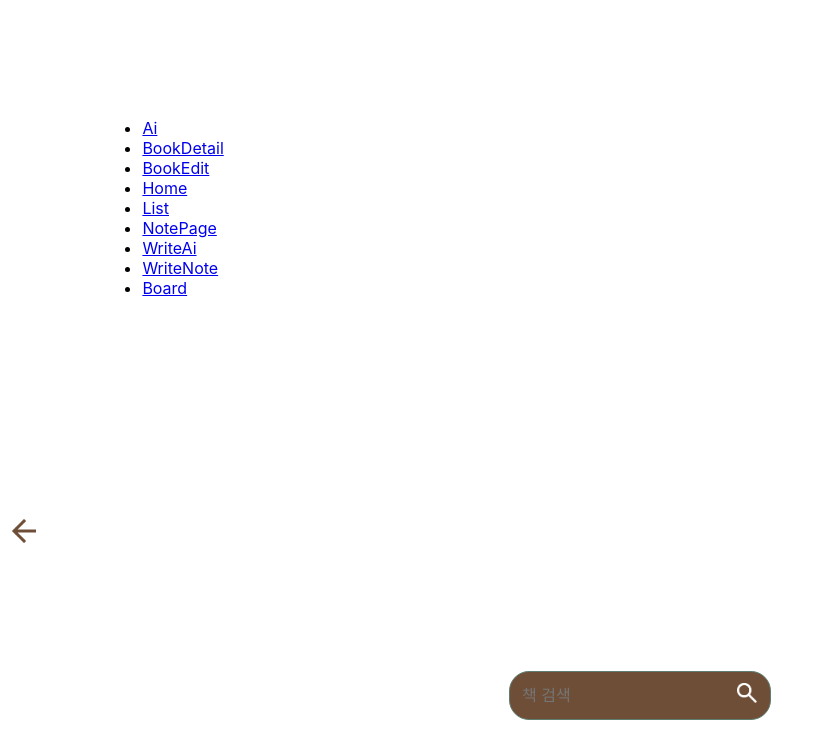
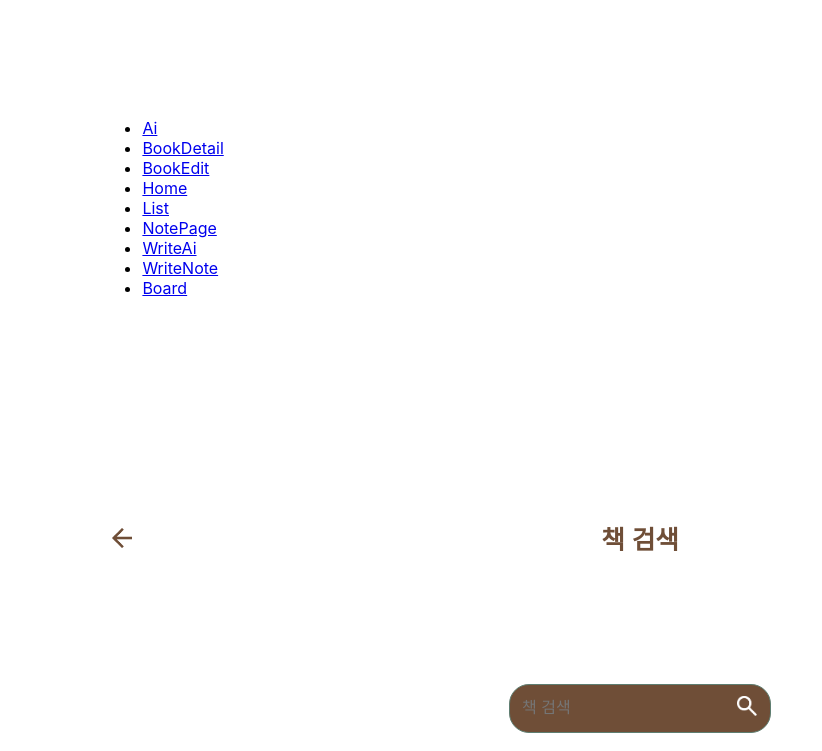
Before and after one commit to chlguss97/AIDok-web, a React (Create React App) app: page /List in a window 1280 px wide. Shown: the top 751 px of the page, without its empty margins (0-822 px from the left). Built offline with nearby package versions, Linux system fonts and the light colour scheme.

Commit message:
06160224

```diff
--- a/src/components/BackBtn.js
+++ b/src/components/BackBtn.js
@@ -5,8 +5,8 @@ const BackBtn= ()=>{
 
 
     const BackIcon= styled.img`
-        width: 24px;
-        height: 24px;
+        width: 20px;
+        height: 20px;
         display: flex;
         `
 
@@ -14,7 +14,9 @@ const BackBtn= ()=>{
         width: 100%;
         display: flex;
         justify-content: start;
-        margin-left: 24px;
+
+
+
 
 
     `
--- a/src/components/Board.js
+++ b/src/components/Board.js
@@ -265,6 +265,17 @@ const Board = () => {
     }
   };
 
+  const Title= styled.p`
+    color: #6F4E37;
+    font-size: 1.6rem;
+    font-weight: bold;
+    text-align: center;
+    text-shadow: 1px 0 white, -1px 0 white , 0 1px white , 0 -1px white;
+    margin-bottom:20%`
+
+
+
+
   useEffect(() => {
     document.addEventListener('mousedown', handleClickOutside);
     return () => {
@@ -274,6 +285,7 @@ const Board = () => {
 
   return (
     <BoardContainer>
+      <Title>커뮤니티</Title>
       {posts.map(post => (
         <PostContainer key={post.id}>
           <PostHeader>
--- a/src/components/BoardComment.js
+++ b/src/components/BoardComment.js
@@ -156,8 +156,11 @@ const BoardComment = () => {
     navigate(-1);
   };
 
+
+
   return (
     <Container>
+
       <Header>
         <BackButton onClick={handleBackClick}>
           <FaArrowLeft />
--- a/src/page/Ai.js
+++ b/src/page/Ai.js
@@ -5,6 +5,7 @@ import AiList from '../components/AiList';
 import BookSlick from '../components/BookSlick';
 import SearchBar from '../components/SearchBar';
 import Toolbar from '../components/Toolbar';
+
 
 const items= [
     {no:1, date: "2024/5/1", text: "text1 ", q: "질문1", a: "질문1"},
@@ -27,7 +28,7 @@ const Ai= ()=>{
 
     return(
         <Container>
-            <Toolbar title={"AI 독서 학습"}></Toolbar>
+            <Title >AI 독서 학습</Title>
             <SearchBar ></SearchBar>
             <BookSlick></BookSlick>
 
@@ -64,6 +65,8 @@ const Container = styled.div`
 
 
 
+
+
 const FloatingButton = styled.button`
   position: fixed;
   bottom: 10%;
@@ -78,3 +81,10 @@ const FloatingButton = styled.button`
   cursor: pointer;
   z-index: 1000;
 `
+const Title= styled.p`
+    color: #6F4E37;
+    font-size: 1.6rem;
+    font-weight: bold;
+    text-align: center;
+    text-shadow: 1px 0 white, -1px 0 white , 0 1px white , 0 -1px ;
+    margin-bottom: 20%;`
--- a/src/page/BookDetail.js
+++ b/src/page/BookDetail.js
@@ -40,7 +40,7 @@ const Title = styled.div`
   text-align: center;
   font-size: 24px;
   font-weight: bold;
-  color: #5F5C5C;
+  color: #6F4E37;
 `;
 
 const ContentWrapper = styled.div`
@@ -142,12 +142,17 @@ const GridBookTitle = styled.div`
   font-weight: bold;
 `;
 
+
+const BackButtonWrapper = styled.div`
+  position: absolute;
+  left: 10%;
+`;
 const BookDetail = () => {
   return (
 
     <Container>
-      <BackBtn></BackBtn>
       <Header>
+      <BackButtonWrapper><BackBtn ></BackBtn></BackButtonWrapper>
         <Title>트렌드 코리아 2023</Title>
       </Header>
       <ContentWrapper>
--- a/src/page/BookEdit.js
+++ b/src/page/BookEdit.js
@@ -1,21 +1,24 @@
-import styled from "styled-components"
+import styled from "styled-components";
 // import BookStatus from "../components/BookStatus"
-import SaveBtn from "../components/SaveBtn"
-import { FaRegCalendarAlt } from "react-icons/fa"
-import BackBtn from "../components/BackBtn"
+import SaveBtn from "../components/SaveBtn";
+import { FaRegCalendarAlt } from "react-icons/fa";
+import BackBtn from "../components/BackBtn";
 
-const BookEdit= ()=>{
+const BookEdit = () => {
+  const save = () => {
+    alert("저장합니다");
+  };
 
-    const save= ()=>{
-        alert("저장합니다")
-    }
-
-    return(
-        <Container style={{textAlign:"center"}}>
+  return (
+    <Container style={{ textAlign: "center" }}>
       <BackBtn></BackBtn>
       <BookInfo>
         <div className="info">
-                    <img className="bookImg" src="https://image.aladin.co.kr/product/23972/99/cover/8963717569_1.jpg" alt="book cover"></img>
+          <img
+            className="bookImg"
+            src="https://image.aladin.co.kr/product/23972/99/cover/8963717569_1.jpg"
+            alt="book cover"
+          ></img>
           <div className="titleAuthor">
             <p>제목: 당신을 기다리고 있어</p>
             <p>저자: 김보영</p>
@@ -24,21 +27,29 @@ const BookEdit= ()=>{
         </div>
       </BookInfo>
       <StatusContainer>
-                <BookStatus color="#6F4E37" $bgcolor="#FAECDC" $bordercolor="#6F4E37">읽고 싶은 책</BookStatus>
-                <BookStatus color="white" $bgcolor="#6F4E37" $bordercolor="white">읽고 있는 책</BookStatus>
-                <BookStatus color="white" $bgcolor="#5E7E71" $bordercolor="white">다 읽은 책</BookStatus>
-                <BookStatus color="white" $bgcolor="#5F5C5C" $bordercolor="white">선택하지 않음</BookStatus>
+        <BookStatus color="#6F4E37" $bgcolor="#FAECDC" $bordercolor="#6F4E37">
+          읽고 싶은 책
+        </BookStatus>
+        <BookStatus color="white" $bgcolor="#6F4E37" $bordercolor="white">
+          읽고 있는 책
+        </BookStatus>
+        <BookStatus color="white" $bgcolor="#5E7E71" $bordercolor="white">
+          다 읽은 책
+        </BookStatus>
+        <BookStatus color="white" $bgcolor="#5F5C5C" $bordercolor="white">
+          선택하지 않음
+        </BookStatus>
       </StatusContainer>
       <Period>
         <HeadText>목표 기간</HeadText>
         <div className="startToEnd">
           <span>시작</span>
           <Date>2024.6.1.</Date>
-                    <FaRegCalendarAlt style={{cursor:'pointer'}} />
+          <FaRegCalendarAlt style={{ cursor: "pointer" }} />
           <span>~</span>
           <span>끝</span>
           <Date>2024.6.1.</Date>
-                    <FaRegCalendarAlt style={{cursor:'pointer'}} />
+          <FaRegCalendarAlt style={{ cursor: "pointer" }} />
         </div>
       </Period>
       <Target>
@@ -46,47 +57,53 @@ const BookEdit= ()=>{
         <div className="graph">
           <Bar>
             <Progress width="50%" />
-                        {/* <div className="progress" width="50%"></div> */}
           </Bar>
-                    <EditBtn>수정</EditBtn>
         </div>
         <div className="numbers">
           <Number $left="0%">0p</Number>
           <Number $left="50%">350p</Number>
           <Number $left="100%">700p</Number>
         </div>
+        <EditBtn>수정</EditBtn>
         <div>
-                    <p className="note"><span className="nickname">배추껍질</span>님의 하루 적정 독서 페이지는 <span className="point">100p</span>입니다.</p>
+          <p className="note">
+            <span className="nickname">배추껍질</span>님의 하루 적정 독서 페이지는{" "}
+            <span className="point">100p</span>입니다.
+          </p>
         </div>
       </Target>
-            <Target style={{marginBottom:"20px"}}>
+      <Target style={{ marginBottom: "20px" }}>
         <HeadText>시간</HeadText>
         <div className="graph">
           <Bar>
             <Progress width="28.57%" />
           </Bar>
-                    <EditBtn>수정</EditBtn>
         </div>
         <div className="numbers">
-                    <Number left="0%">0분</Number>
-                    <Number left="28.57%">200분</Number>
-                    <Number left="100%">700분</Number>
+          <Number $left="0%">0분</Number>
+          <Number $left="28.57%">200분</Number>
+          <Number $left="100%">700분</Number>
         </div>
+        <EditBtn>수정</EditBtn>
         <div>
-                    <p className="note"><span className="nickname">배추껍질</span>님의 하루 적정 독서 시간은 <span className="point">100분</span>입니다.</p>
+          <p className="note">
+            <span className="nickname">배추껍질</span>님의 하루 적정 독서 시간은{" "}
+            <span className="point">100분</span>입니다.
+          </p>
         </div>
       </Target>
       <SaveBtn name="저장하기" onClick={save}></SaveBtn>
     </Container>
-    )
-}
+  );
+};
 
-export default BookEdit
+export default BookEdit;
 
-const BookInfo= styled.div`
+const BookInfo = styled.div`
   display: flex;
+  justify-content: center;
 
-    .info{
+  .info {
     display: flex;
     flex-direction: row;
     align-items: center;
@@ -94,158 +111,149 @@ const BookInfo= styled.div`
     height: 200px;
   }
 
-    .bookImg{
+  .bookImg {
     height: 150px;
     margin: 16px;
-        border: 1px solid #6F4E37;
+    border: 1px solid #6f4e37;
     border-radius: 5px;
   }
 
-    .titleAuthor{
+  .titleAuthor {
     height: 150px;
     margin-right: auto;
     text-align: start;
 
-        >p{
+    > p {
       margin: 10px 0;
-            color: #6F4E37;
+      color: #5F5C5C;
       font-size: 14px;
+      font-weight: bold;
     }
+  }
+`;
 
-    }
-`
-
-const StatusContainer= styled.div`
+const StatusContainer = styled.div`
   height: 100px;
-    width: 360px;
-    display: flex;
-    flex-wrap: wrap;
+  width: 80%;
+  display: grid;
+  grid-template-columns: repeat(2, 1fr);
+  grid-gap: 10px;
   justify-content: center;
   align-items: center;
   margin: 0 auto;
+`;
 
-    >div{
-        margin: 5px 10px;
-    }
-`
-
-const BookStatus= styled.div`
+const BookStatus = styled.div`
   display: inline-block;
-    width: 120px;
+  width: 100%;
   height: 2rem;
+  padding: 2px;
   line-height: 2rem;
   text-align: center;
   border-radius: 5px;
-    border: 2px dashed ${(props)=>props.bordercolor};
-    color: ${(props)=>props.color};
-    background-color: ${(props)=>props.bgcolor};
+  border: 2px dashed ${(props) => props.$bordercolor};
+  color: ${(props) => props.color};
+  background-color: ${(props) => props.$bgcolor};
   font-size: 14px;
   font-weight: bold;
   vertical-align: center;
   cursor: pointer;
 
-    >p{
+  > p {
     padding: 0;
     margin: 0;
   }
-`
+`;
 
-const Period= styled.div`
-
-    .startToEnd{
+const Period = styled.div`
+  .startToEnd {
     display: flex;
     justify-content: space-between;
-        width: 300px;
-        color: #6F4E37;
+    width: 100%;
+    color: #6f4e37;
     margin: 0 auto;
 
-        >span{
+    > span {
       font-size: 12px;
     }
   }
+`;
 
-
-`
-
-const Target= styled.div`
+const Target = styled.div`
   display: flex;
   flex-direction: column;
   justify-content: center;
   align-items: center;
 
-    .graph{
+  .graph {
     position: relative;
-        width: 90%;
+    width: 95%;
     text-align: end;
   }
 
-    .numbers{
+  .numbers {
     height: auto;
     position: relative;
-        width: 220px;
+    width: 90%;
     padding: 0;
     margin: 0;
-        margin-bottom: 20px;
+    margin-bottom: 5px;
   }
 
-    .note{
+  .note {
     font-size: 12px;
-        color: #5F5C5C;
+    color: #5f5c5c;
     margin: 20px;
 
-        .nickname{
-            color: #5E7E71;
+    .nickname {
+      color: #5e7e71;
       font-weight: bold;
     }
 
-        .point{
-            color: #5E7E71;
+    .point {
+      color: #5e7e71;
       font-weight: bold;
     }
   }
-`
+`;
 
-const Number= styled.span`
+const Number = styled.span`
   font-size: 10px;
   position: absolute;
-    left: ${(props)=>props.left};
+  left: ${(props) => props.$left};
   transform: translate(-50%);
   width: 35px;
-`
+`;
 
-const Bar= styled.div`
-    /* font-size: 11px; */
-    position: absolute;
-    top: 50%;
-    left: 50%;
-    transform: translate(-50%, -50%);
-    width: 220px;
+const Bar = styled.div`
+  position: relative;
+  width: 100%;
+  height: 22.7px;
+  background-color: #5e7e71;
+`;
+
+const Progress = styled.div`
+  width: ${(props) => props.width};
   height: 20px;
-    background-color: #5E7E71;
-`
+  background-color: #6f4e37;
+`;
 
-const Progress= styled.div`
-    width: ${(props)=>props.width};
-    height: 20px;
-    background-color: #6F4E37;
-`
-
-const Date= styled.span`
+const Date = styled.span`
   font-size: 12px;
   font-weight: bold;
-    color: #5F5C5C;
-`
+  color: #5f5c5c;
+`;
 
-const HeadText= styled.p`
-    color: #6F4E37;
+const HeadText = styled.p`
+  color: #6f4e37;
   font-size: 14px;
   font-weight: bold;
   margin-top: 20px;
   text-align: center;
-`
+`;
 
-const EditBtn= styled.button`
-    background-color: #6F4E37;
+const EditBtn = styled.button`
+  background-color: #6f4e37;
   border: none;
   border-radius: 2px;
   color: white;
@@ -253,13 +261,13 @@ const EditBtn= styled.button`
   height: 1.5rem;
   font-size: 10px;
   cursor: pointer;
+  z-index: 1;
+  margin-top: 5%;
+`;
 
-`
-
-const Container= styled.div`
+const Container = styled.div`
   padding-top: 8%;
   padding-bottom: 35%;
   padding-left: 8%;
   padding-right: 8%;
-
-`
+`;
--- a/src/page/Home.js
+++ b/src/page/Home.js
@@ -9,32 +9,14 @@ import CircleBook2 from "../components/CircleBook2";
 import React, { useRef } from "react";
 import { useEffect, useState } from "react";
 import SearchBar from "../components/SearchBar";
-import Toolbar from "../components/Toolbar";
 
 const Home = () => {
   const sliderRef = useRef(null);
   const centerSlideIndexRef = useRef(null);
 
-
-  function aaa(message){
-    console.log(message)
+  function aaa(message) {
+    console.log(message);
   }
-
-
-
-
-  // useEffect(() => {
-  //   // const query = '사랑'
-  //   const url =
-  //     "./backend/naver_search.php?query=" +
-  //     information.query +
-  //     "&display=" +
-  //     100;
-  //   fetch(url)
-  //     .then((res) => res.json())
-  //     .then((json) => setImages(json.items))
-  //     .catch((e) => alert(e.message));
-  // }, [information]);
 
   const handleAfterChange = (currentSlide) => {
     if (sliderRef.current) {
@@ -50,34 +32,26 @@ const Home = () => {
     dots: true,
     infinite: false,
     speed: 500,
-    slidesToShow: 1, // 한번에 보여줄 슬라이드 개수
-    slidesToScroll: 1, // 한번에 보여줄 슬라이드 개수
-    // centerMode: true 양옆 카드들 보여짐 근데 작아져서 ...
+    slidesToShow: 1,
+    slidesToScroll: 1,
   };
+
   const circleBookItemSettings = {
     dots: true,
     infinite: true,
     speed: 500,
-    slidesToShow: 3, // 한번에 보여줄 슬라이드 개수
-    slidesToScroll: 1, // 한번에 보여줄 슬라이드 개수
+    slidesToShow: 3,
+    slidesToScroll: 1,
     afterChange: handleAfterChange,
   };
 
-
-  const Title= styled.p`
-    color: #6F4E37;
-    font-size: 2rem;
-    font-weight: bold;
-    text-align: center;
-    text-shadow: 1px 0 #5E7E71, -1px 0 #5E7E71, 0 1px #5E7E71, 0 -1px #5E7E71;
-`
-
   return (
     <div>
-    <Title title={"홈"}></Title>
+      <TitleContainer>
+        <img src={userImg} alt="user" className="user" />
+        <Title>홈 화면</Title>
+      </TitleContainer>
       <Container>
-    <img src={userImg} alt="user" className="user"></img>
-
         <BookCardStyledSlider {...homeBookItemSettings}>
           <HomeBookItem onClick={() => aaa} />
           <HomeBookItem />
@@ -86,7 +60,7 @@ return (
         </BookCardStyledSlider>
 
         <div className="wantbook">
-        <p id="wantbook" style={{paddingLeft:"5%"}}>읽고 싶은 책</p>
+          <p id="wantbook" style={{ paddingLeft: "5%" }}>읽고 싶은 책</p>
           <CircleBookStyledSlider ref={sliderRef} {...circleBookItemSettings}>
             <CircleBook onClick={() => alert("써클북")} />
             <CircleBook />
@@ -95,8 +69,8 @@ return (
           </CircleBookStyledSlider>
         </div>
 
-      <div className="endbook" >
-        <p id="endbook" style={{paddingLeft:"7%"}}>다 읽은 책</p>
+        <div className="endbook">
+          <p id="endbook" style={{ paddingLeft: "7%" }}>다 읽은 책</p>
           <CircleBookStyledSlider {...circleBookItemSettings}>
             <CircleBook2 />
             <CircleBook2 />
@@ -106,7 +80,6 @@ return (
         </div>
       </Container>
     </div>
-
   );
 };
 
@@ -122,18 +95,17 @@ const Container = styled.div`
     margin-bottom: 10%;
 
     .user {
-      width: 12%;
-      height: 12%;
-
+      width: 10%;
+      height: 10%;
+    }
   }
 
-  }
   #wantbook {
     margin-top: 15%;
     color: #6f4e37;
     font-weight: bold;
+  }
 
-  }
   #endbook {
     margin-top: 15%;
     color: #5e7e71;
@@ -152,13 +124,13 @@ const BookCardStyledSlider = styled(Slider)`
 
   .slick-dots li button:before {
     margin-top: 10px;
-    font-size: 12px; /* 도트의 크기를 조정할 수 있습니다. */
-    color: #e8b897; /* 도트의 색상을 변경할 수 있습니다. */
+    font-size: 12px;
+    color: #e8b897;
     margin-left: -140%;
   }
 
   .slick-dots li.slick-active button:before {
-    color: #6f4e37; /* 활성화된 도트의 색상을 변경할 수 있습니다. */
+    color: #6f4e37;
     margin-top: 10px;
     font-size: 17px;
   }
@@ -170,13 +142,13 @@ const CircleBookStyledSlider = styled(Slider)`
     display: flex;
     justify-content: center;
     align-items: center;
-    transition: transform 0.5s linear; /* 부드러운 확대/축소를 위한 transition 효과 추가 */
+    transition: transform 0.5s linear;
   }
 
   .slick-dots li button:before {
     margin-top: 10px;
-    font-size: 12px; /* 도트의 크기를 조정할 수 있습니다. */
-    color: #e8b897; /* 도트의 색상을 변경할 수 있습니다. */
+    font-size: 12px;
+    color: #e8b897;
   }
 
   .slick-dots li.slick-active button:before {
@@ -187,14 +159,33 @@ const CircleBookStyledSlider = styled(Slider)`
 
   .slick-slide.slick-active .slick-slide-inner {
     ${({ centerSlideIndex }) =>
-      centerSlideIndex === null
-        ? "transform: scale(1);"
-        : "transform: scale(1.9);"}
+      centerSlideIndex === null ? "transform: scale(1);" : "transform: scale(1.9);"}
   }
 
-  // Slider 컴포넌트에 onClick 이벤트가 전달되도록 설정
-  // 클릭 이벤트가 제대로 전달되지 않을 경우 onClick 이벤트를 전파해야 할 수 있습니다.
   .slick-slide div {
     pointer-events: auto;
   }
 `;
+
+const TitleContainer = styled.div`
+  display: flex;
+  justify-content: center;
+  align-items: center;
+  margin-bottom: 20px;
+
+  .user {
+    position: absolute;
+    left: 10px;
+    width: 38px;
+    height: 38px;
+    margin-right: 10px;
+  }
+`;
+
+const Title = styled.p`
+  color: #6F4E37;
+  font-size: 1.6rem;
+  font-weight: bold;
+  text-align: center;
+  text-shadow: 1px 0 white, -1px 0 white, 0 1px white, 0 -1px white;
+`;
--- a/src/page/List.js
+++ b/src/page/List.js
@@ -11,8 +11,9 @@ const Container = styled.div`
   height: 100vh;
   font-family: Arial, sans-serif;
   overflow: hidden; /* Prevents body scroll */
-  padding-top:8%;
-
+  padding-top: 8%;
+  padding-left: 8%;
+  padding-right: 8%;
 `;
 
 const Header = styled.div`
@@ -20,8 +21,31 @@ const Header = styled.div`
   display: flex;
   align-items: center;
   justify-content: center;
-  padding: 10%;
   position: relative; /* Allows positioning of the back button */
+  margin-bottom: 20px;
+
+`;
+
+const BackButtonWrapper = styled.div`
+  position: absolute;
+  left: 10px;
+`;
+
+const Title = styled.p`
+  color: #6F4E37;
+  font-size: 1.6rem;
+  font-weight: bold;
+  text-align: center;
+  text-shadow: 1px 0 white, -1px 0 white, 0 1px white, 0 -1px white;
+  margin: 0; /* Removes default margin */
+`;
+
+const SearchBarWrapper = styled.div`
+  width: 100%;
+  display: flex;
+  justify-content: center;
+  margin-bottom: 20px;
+  margin-top: 10%;
 `;
 
 const Content = styled.div`
@@ -37,7 +61,6 @@ const Content = styled.div`
   overflow-y: auto;
   height: calc(100vh - 120px); /* Adjust height based on header size */
   box-sizing: border-box; /* Include padding in height calculation */
-
 `;
 
 const BookCard = styled.div`
@@ -66,18 +89,18 @@ const BookTitle = styled.div`
   color: #5F5C5C;
 `;
 
-const Icon = styled.img`
-  width: 20px;
-  height: 20px;
-`;
-
 const List = () => {
   return (
     <Container>
-      <BackBtn></BackBtn>
       <Header>
-        <SearchBar placeholder={'책 검색'}></SearchBar>
+        <BackButtonWrapper>
+          <BackBtn />
+        </BackButtonWrapper>
+        <Title>책 검색</Title>
       </Header>
+      <SearchBarWrapper>
+        <SearchBar placeholder={'책 검색'} />
+      </SearchBarWrapper>
       <Content>
         {Array.from({ length: 20 }, (_, index) => (
           <BookCard key={index}>
--- a/src/page/NotePage.js
+++ b/src/page/NotePage.js
@@ -30,7 +30,15 @@ const Container = styled.div`
   display: flex;
   flex-direction: column;
   align-items: center;
+`;
 
+const TitleContainer = styled.div`
+  display: flex;
+  justify-content: center;
+  align-items: center;
+  width: 100%;
+  margin-bottom: 20px;
+  position: relative;
 `;
 
 const FloatingButton = styled.button`
@@ -97,8 +105,8 @@ const BackButton = styled.button`
   background: none;
   border: none;
   cursor: pointer;
-  margin-right: 10px;
-  padding: 0; /* 버튼의 기본 패딩을 제거 */
+  position: absolute;
+  left: 0;
   img {
     width: 20px;
     height: 20px;
@@ -149,9 +157,22 @@ const NotePage = () => {
     setFilteredNotes(filtered);
   };
 
+  const Title= styled.p`
+  color: #6F4E37;
+  font-size: 1.6rem;
+  font-weight: bold;
+  text-align: center;
+  text-shadow: 1px 0 white, -1px 0 white , 0 1px white , 0 -1px white;
+`
+
   return (
     <Container>
-      <BackBtn></BackBtn>
+      <TitleContainer>
+        <BackButton>
+          <img src={backIcon} alt="Back" />
+        </BackButton>
+        <Title>노트</Title>
+      </TitleContainer>
       <SearchBarWrapper>
         <SearchBar
           placeholder="노트 검색"
--- a/src/page/WriteAi.js
+++ b/src/page/WriteAi.js
@@ -63,10 +63,10 @@ export default WriteAi
 
 const Title= styled.p`
     color: #6F4E37;
-    font-size: 2rem;
+    font-size: 1.6rem;
     font-weight: bold;
     text-align: center;
-    text-shadow: 1px 0 #5E7E71, -1px 0 #5E7E71, 0 1px #5E7E71, 0 -1px #5E7E71;
+    text-shadow: 1px 0 white, -1px 0 white , 0 1px white , 0 -1px white;
 `
 
 const Container= styled.div`
--- a/src/page/WriteNote.js
+++ b/src/page/WriteNote.js
@@ -31,7 +31,7 @@ const Header = styled.div`
 `;
 
 const Content = styled.div`
-  width: 80%;
+  width: 85%;
   max-width: 400px;
   border: 2px solid #6F4E37;
   border-radius: 10px;
@@ -39,7 +39,7 @@ const Content = styled.div`
   background-color: #FFFAED;
   box-shadow: 0 4px 8px rgba(0, 0, 0, 0.1);
   overflow-y: auto;
-  height: calc(100vh - 500px); /* Header와 여백을 고려하여 높이 조정 */
+  height: calc(100vh - 350px); /* Header와 여백을 고려하여 높이 조정 */
   margin-bottom: 20px;
 `;
 
```
Also changed, not shown: src/components/Title.js (deleted, +0 -33 lines). Lines whose indentation alone changed are shown as unchanged.
